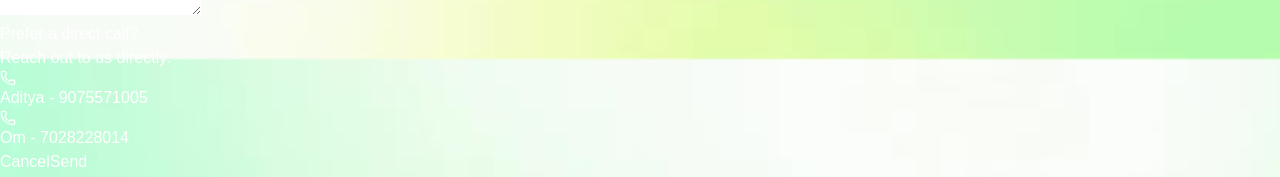
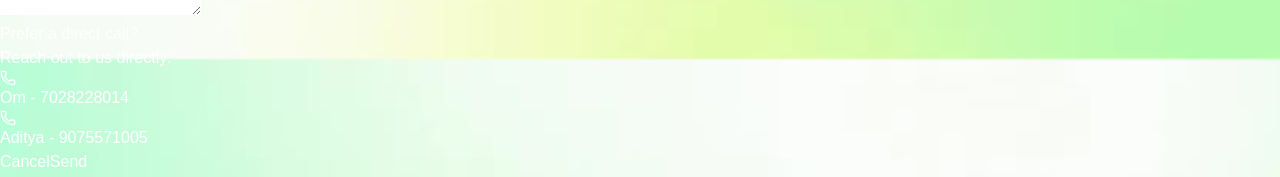
Before and after one commit to Aditya01229/Web_Waverz, a Next.js app: page / in a window 1280 px wide. Shown: the part 5541-5718 px from the top of the page. Built offline with nearby package versions, Linux system fonts and the light colour scheme; a web font is replaced by a local one.

Commit message:
Number up down

```diff
--- a/src/app/components/ContactForm.tsx
+++ b/src/app/components/ContactForm.tsx
@@ -199,18 +199,18 @@ const ContactUs: React.FC<ContactUsProps> = ({ onClose }) => {
               <p className="mt-1">Reach out to us directly:</p>
               <div className="mt-2 flex flex-col gap-2">
                 <a
+                  href="tel:+917028228014"
+                  className="flex items-center gap-2 text-sky-500 hover:text-blue-600"
+                >
+                  <Phone size={16} className="text-green-600" />
+                  <span className="font-medium">Om - 7028228014</span>
+                </a>
+                <a
                   href="tel:+919075571005"
                   className="flex items-center gap-2 text-sky-500 hover:text-blue-600"
                 >
                   <Phone size={16} className="text-green-600" />
                   <span className="font-medium">Aditya - 9075571005</span>
-                </a>
-                <a
-                  href="tel:+917028228014"
-                  className="flex items-center gap-2 text-sky-500 hover:text-blue-600"
-                >
-                  <Phone size={16} className="text-green-600" />
-                  <span className="font-medium">Om - 7028228014</span>
                 </a>
               </div>
             </div>
```
